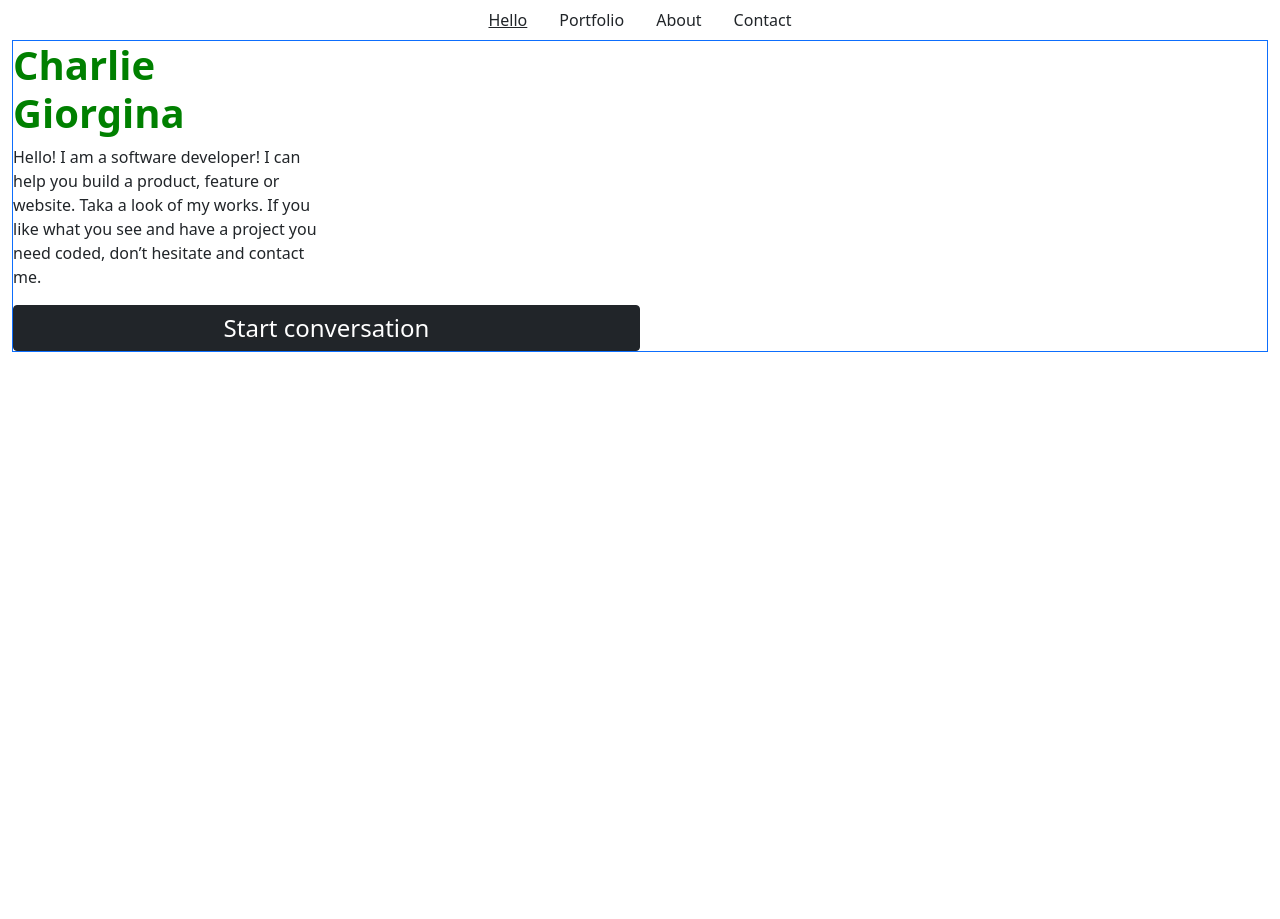
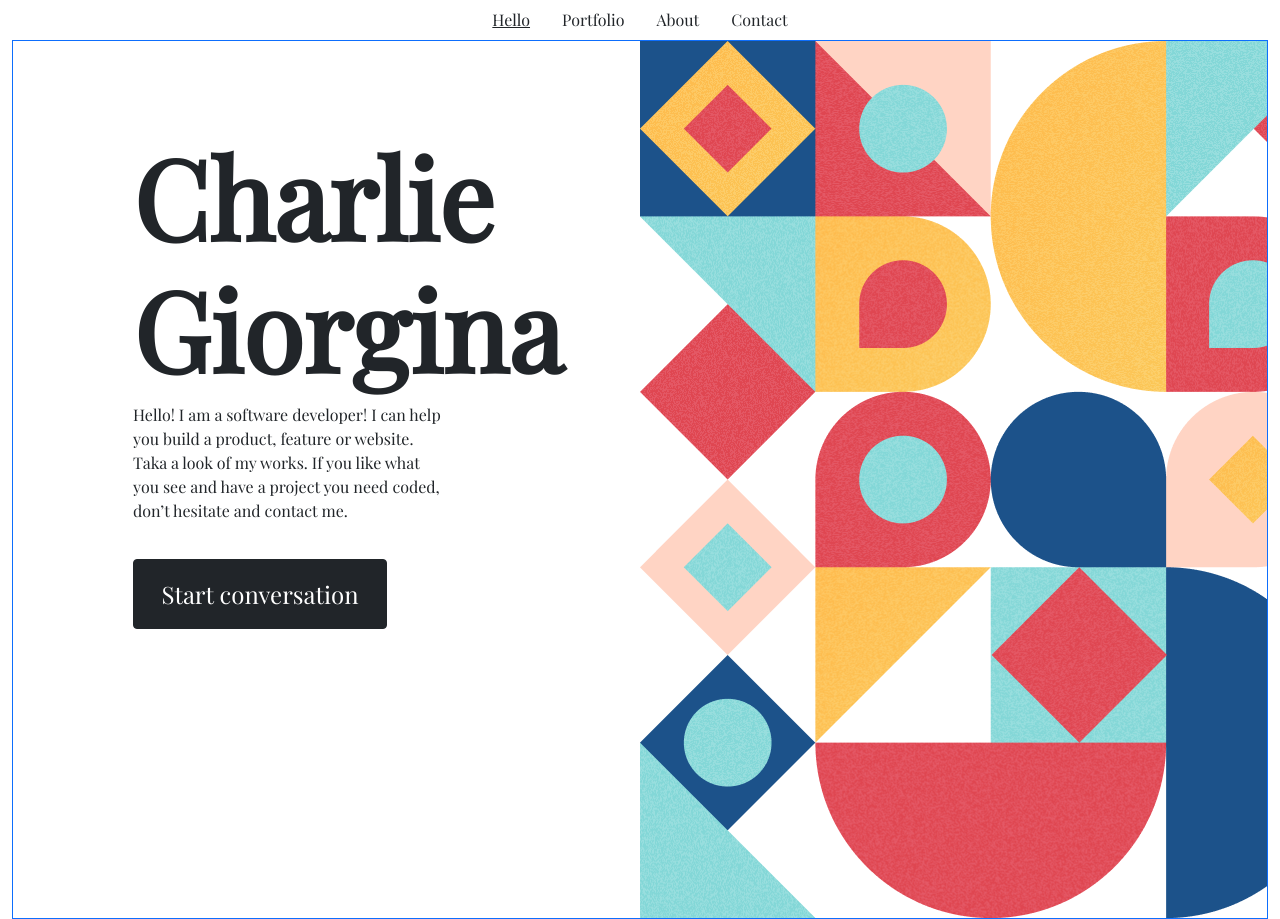
Before and after one commit to ridabensalem/Full-Portfolio, a website: page index.html in a window 1280 px wide. Before the commit the page ends 800 px from the top, so only its background shows below. Drawn offline with nearby package versions, Linux system fonts and the light colour scheme.

Commit message:
created the header section

```diff
--- a/style.css
+++ b/style.css
@@ -1,3 +1,34 @@
-h1 {
-  color: green;
+.left-section {
+  background-image: url(Images/Thur.png);
+  width: 702px;
+  height: 877px;
+  left: 738px;
+  top: 100px;
+  float: right;
 }
+
+* {
+  font-family: 'Playfair Display', serif;
+}
+
+.container-header {
+  width: 484px;
+  height: 220px;
+}
+
+.fw-bolder {
+  font-size: 110px;
+  margin-left: 120px;
+  margin-top: -200px;
+}
+
+.header-paragraph {
+  margin-left: 120px;
+}
+
+.submit-button {
+  width: 254px;
+  height: 70px;
+  margin-left: 120px;
+  margin-top: 20px;
+}
```
Also changed, not shown: Images/Thur.png (added), Images/image_dots.png (added).
